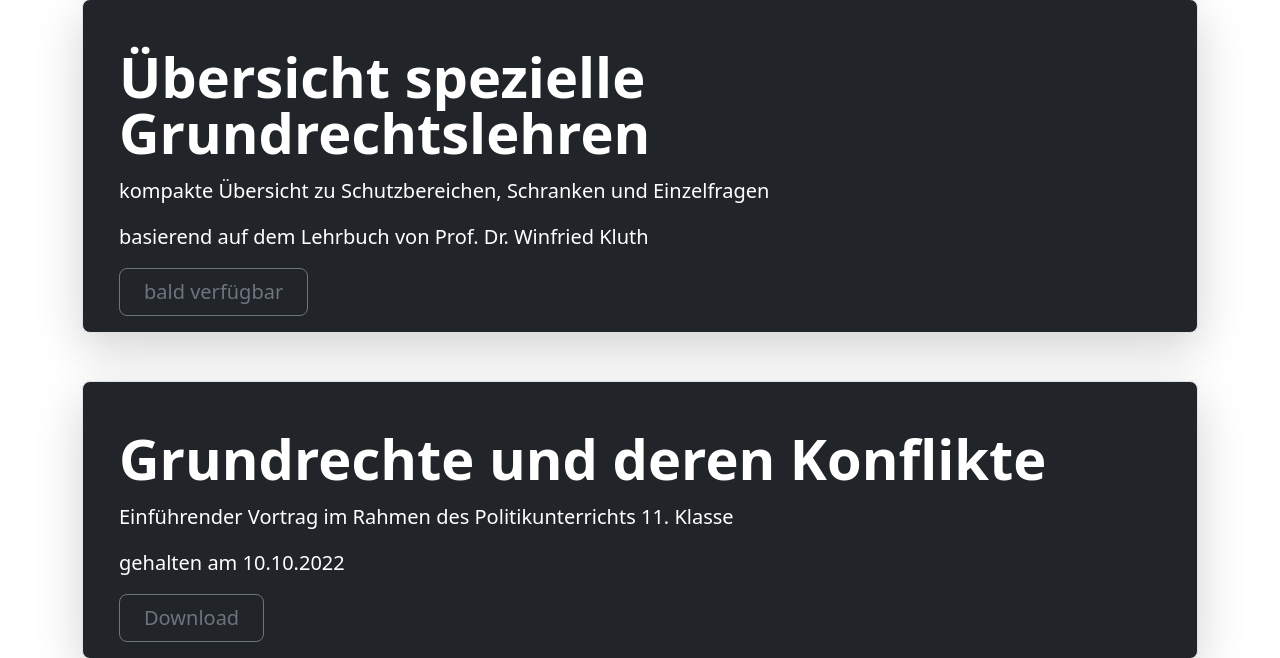
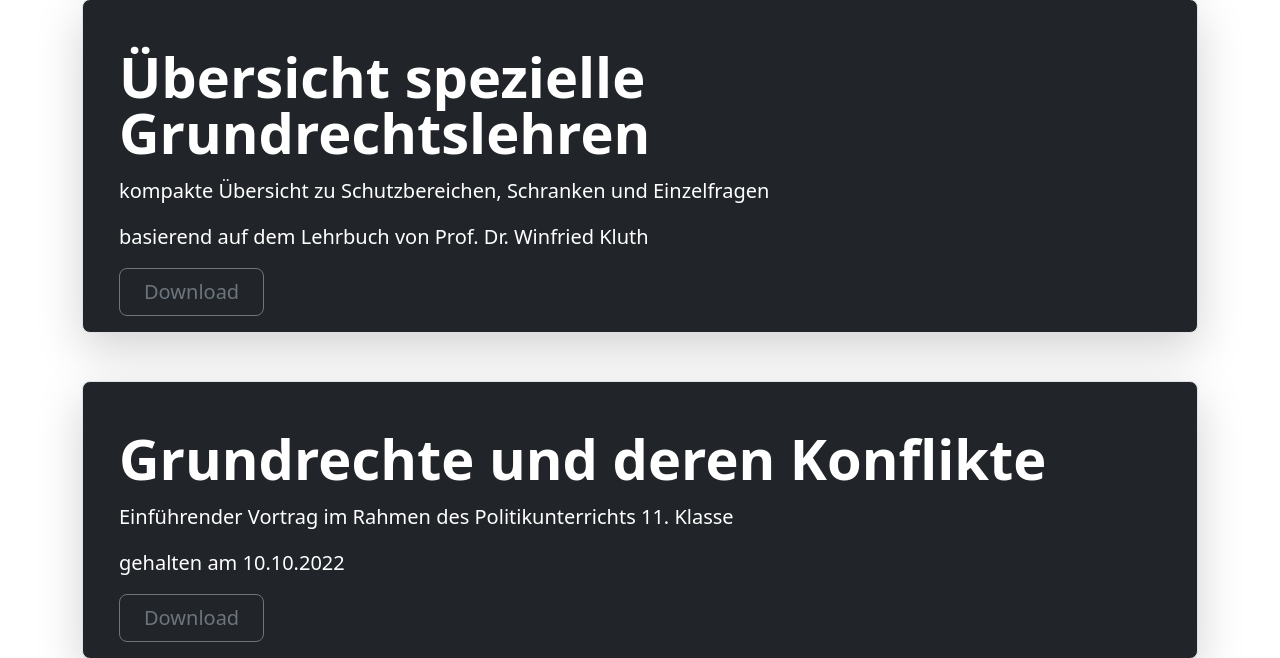
Before and after one commit to JackZipke/html, a Flask app: page /jura/ in a window 1280 px wide. Shown: the part 431-1089 px from the top of the page. Run offline with Flask 2, Linux system fonts and the light colour scheme; some libraries are stand-ins or nearby versions.

Commit message:
grundrechte hinzugefügt

```diff
--- a/FlaskApp/templates/jura.html
+++ b/FlaskApp/templates/jura.html
@@ -33,7 +33,7 @@
                     <p class="lead">kompakte Übersicht zu Schutzbereichen, Schranken und Einzelfragen</p>
                     <p class="lead">basierend auf dem Lehrbuch von Prof. Dr. Winfried Kluth</p>
                     <div class="d-grid gap-2 d-md-flex justify-content-md-start mb-4 mb-lg-3">
-                        <button type="button" class="btn btn-outline-secondary btn-lg px-4" href="#">bald verfügbar</button>
+                        <button type="button" class="btn btn-outline-secondary btn-lg px-4" onclick="location.href='../static/Dokumente/Besondere-Grundrechtslehren.pdf';">Download</button>
                     </div>
                 </div>
             </div>
```
Also changed, not shown: 1 other file.
